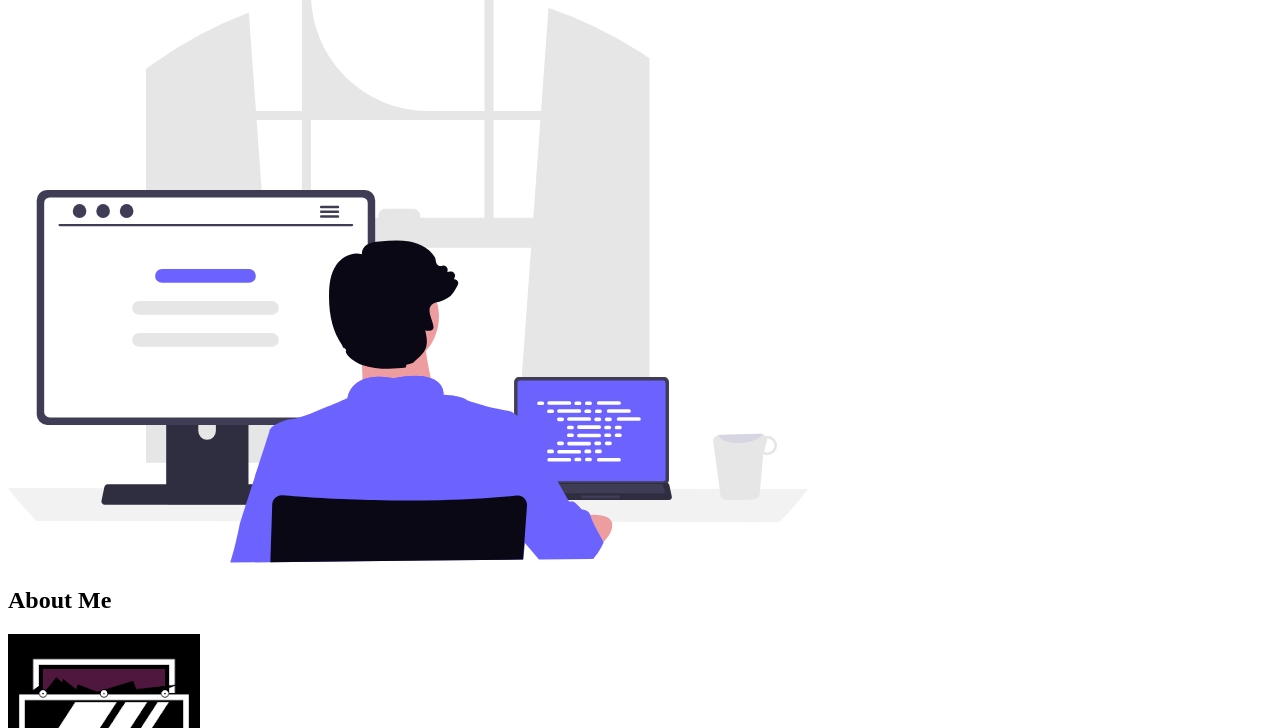
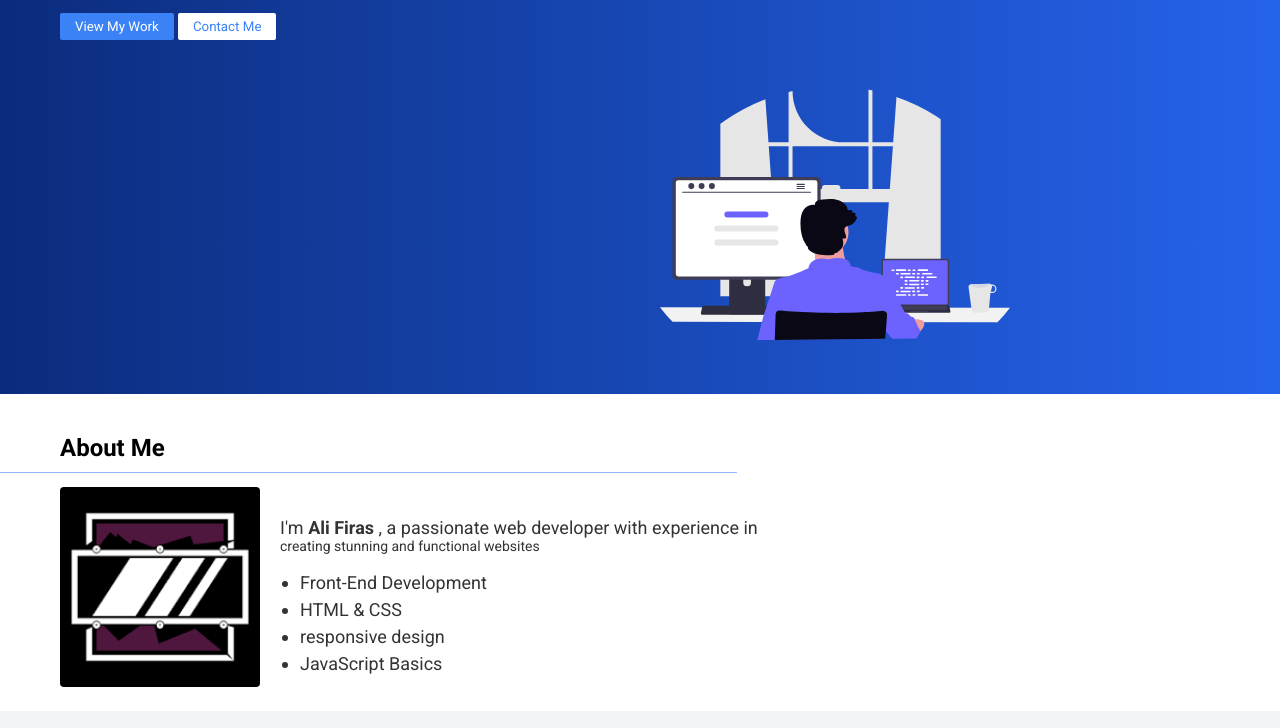
Before and after one commit to alifiras19-eng/mira-website2, a plain HTML site: page index.html in a window 1280 px wide. Shown: the part 263-991 px from the top of the page. Drawn offline with Linux system fonts and the light colour scheme; files whose address does not match are found by name.

Commit message:
Update index.html

```diff
--- a/index.html
+++ b/index.html
@@ -4,7 +4,7 @@
   <meta charset="UTF-8">
   <meta name="viewport" content="width=device-width, initial-scale=1.0">
   <title>Document</title>
-  <link rel="stylesheet" href="css profile/profile.css">
+  <link rel="stylesheet" href="profile.css">
   <link href="https://fonts.googleapis.com/css2?family=Roboto:ital,wght@0,100..900;1,100..900&display=swap" rel="stylesheet">
   <link rel="stylesheet" href="https://cdnjs.cloudflare.com/ajax/libs/font-awesome/6.5.0/css/all.min.css">
 </head>
```
